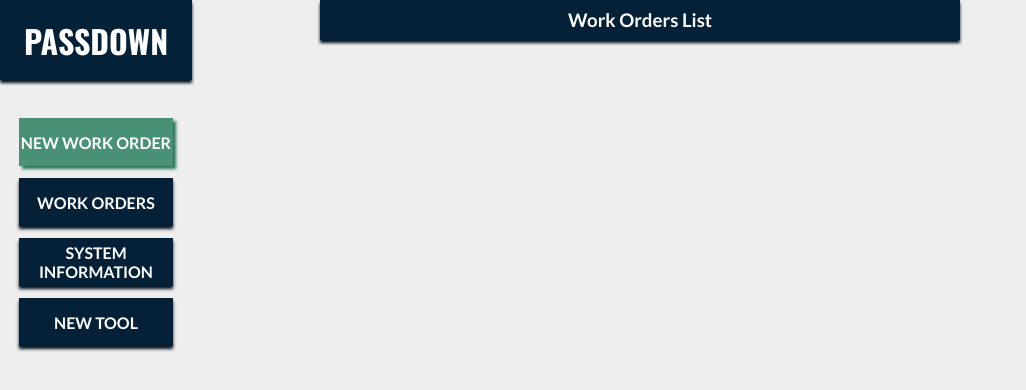
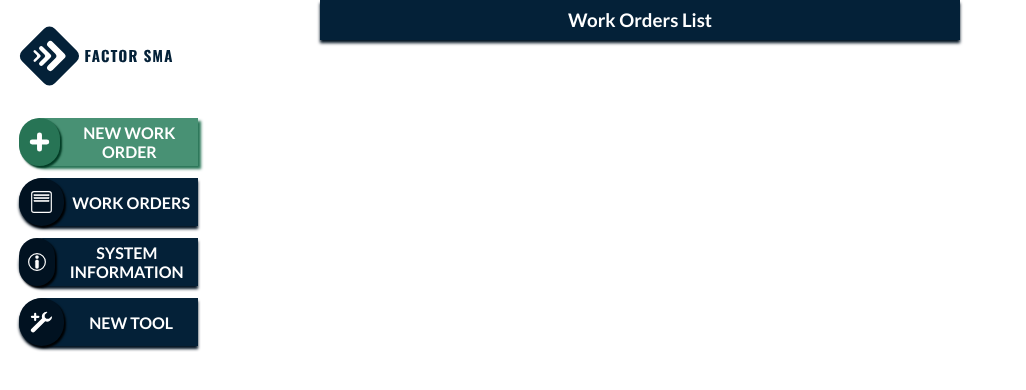
Before and after one commit to macieln/passdown, a plain HTML site: page public/index.html in a window 1280 px wide. Shown: the whole page, without its empty margins (0-1026 px from the left). Drawn offline with nearby package versions, Linux system fonts and the light colour scheme.

Commit message:
Added nav button icons.

```diff
--- a/public/index.html
+++ b/public/index.html
@@ -11,21 +11,23 @@
 </head>
 <body>
     <header>
-        <h1>PASSDOWN</h1>
+        <img src="img\logo.svg">
     </header>
 
     <nav>
-        <div id="newWoButton" class="navButton"><p>NEW WORK ORDER</p></div>
-        <div id="woButton" class="navButton"><p>WORK ORDERS</p></div>
-        <div id="systemInfoButton" class="navButton"><p>SYSTEM INFORMATION</p></div>
-        <div id="newToolButton" class="navButton"><p>NEW TOOL</p></div>
+        <div id="newWoButton" class="navButton"><div class="navIcon"><img src="img/new_icon.svg"></div><p>NEW WORK ORDER</p></div>
+        <div id="woButton" class="navButton"><div class="navIcon"><img src="img/woList_incon.svg"></div><p>WORK ORDERS</p></div>
+        <div id="systemInfoButton" class="navButton"><div class="navIcon"><img src="img/info_icon.svg"></div><p>SYSTEM INFORMATION</p></div>
+        <div id="newToolButton" class="navButton"><div class="navIcon"><img src="img/newTool_icon.svg"></div><p>NEW TOOL</p></div>
     </nav>
 
     <div id="viewName">
         <h3>Work Orders List</h3>
     </div>
 
-    <div></div>
+    <div id="newWoForm">
+
+    </div>
 
     <!-- <div id="tableHead">
         <p>TOOL</p>
--- a/public/style.css
+++ b/public/style.css
@@ -8,7 +8,7 @@ html, body {
     width: 100%;
     height: 100%;
     overflow-x: hidden;
-    background-color: #eeeeee;
+    background-color: #ffffff;
 }
 
 body {
@@ -18,25 +18,31 @@ body {
 
 header {
     width: 15vw;
-    height: 10vh;
+    height: 14vh;
     display: flex;
     position: fixed;
     top: 0;
     left: 0;
-    background-color: #042138;
+    /* background-color: #042138;
     z-index: 100;
-    box-shadow: 0px 3px 3px #011221;
+    box-shadow: 0px 3px 3px #011221; */
 }
 
-header h1 {
+/* header h1 {
     margin: auto;
     font-family: 'Oswald', sans-serif;
     color: #ffffff;
     cursor: default;
+} */
+
+header img {
+    width: 85%;
+    height: 75%;
+    margin: auto;
 }
 
 nav {
-    width: 12vw;
+    width: 14vw;
     height: 30vh;
     display: flex;
     flex-direction: column;
@@ -50,6 +56,8 @@ nav {
     height: 20%;
     margin: auto;
     display: flex;
+    flex-direction: row;
+    border-radius: 2rem 0 0 2rem;
     background-color: #042138;
     z-index: 100;
     box-shadow: 0px 3px 3px #011221;
@@ -89,6 +97,28 @@ nav {
 #newWoButton:hover p {
     color: #489174;
     font-weight: 900;
+}
+
+.navIcon {
+    width: 3.5vw;
+    height: 100%;
+    display: flex;
+    border-radius: 5rem;
+    background-color: #011221;
+    z-index: 100;
+    box-shadow: 2px 2px 2px #000203;
+}
+
+#newWoButton .navIcon {
+    background-color: #277455;
+    z-index: 100;
+    box-shadow: 2px 2px 2px #003A23;
+}
+
+.navIcon img {
+    width: 50%;
+    height: 50%;
+    margin: auto;
 }
 
 #viewName {
```
Also changed, not shown: public/img/info_icon.svg (added), public/img/logo.svg (added), public/img/newTool_icon.svg (added), public/img/new_icon.svg (added), public/img/woList_incon.svg (added).
